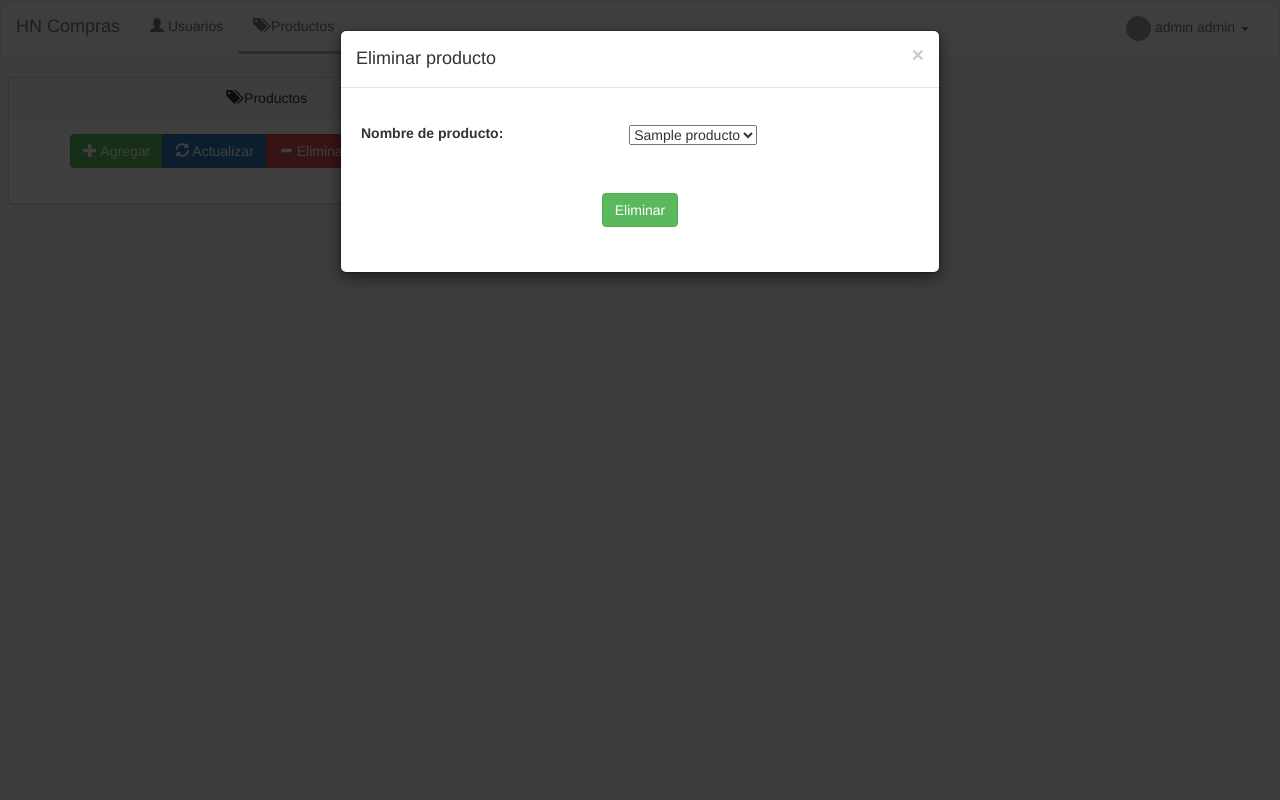
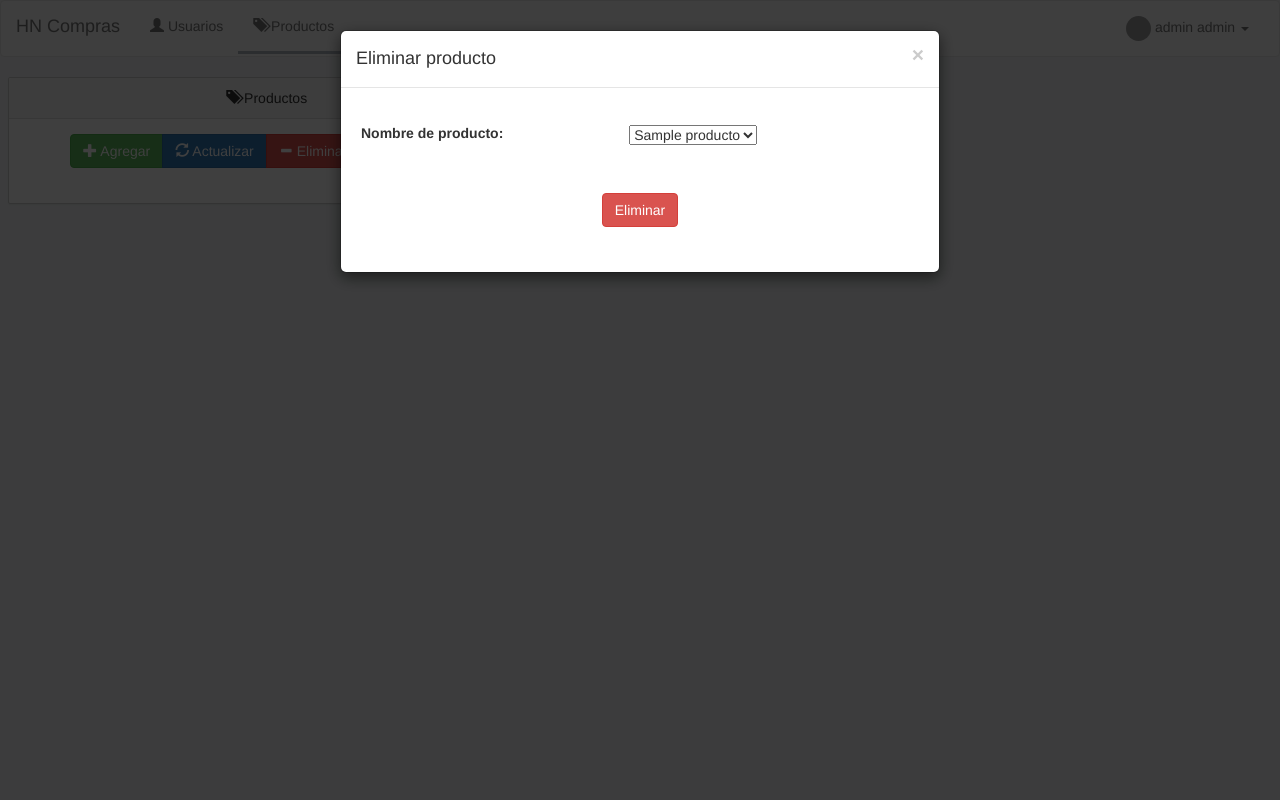
Before and after one commit to roquememo/Ecommerce, a PHP site: page /admin/panelproductos.php in a window 1280 px wide, after a click on "Eliminar". Run offline with PHP 8.4, Linux system fonts and the light colour scheme; a user stored in the database is signed in; tables that the repository leaves empty hold one stand-in row (values such as "Sample post"); some libraries are stand-ins or nearby versions; grey boxes are pictures that could not be loaded.

Commit message:
Update panelproductos.php

```diff
--- a/admin/panelproductos.php
+++ b/admin/panelproductos.php
@@ -705,7 +705,7 @@ if(isset($_POST['delete_product_event']))
 									<center>
 										<div class="form-group">
 											<input type='hidden' name='delete_product_event'>
-											<button type="submit" class="btn btn-success">Eliminar</button>
+											<button type="submit" class="btn btn-danger">Eliminar</button>
 										</div>
 									</center>
 								</div>
```
